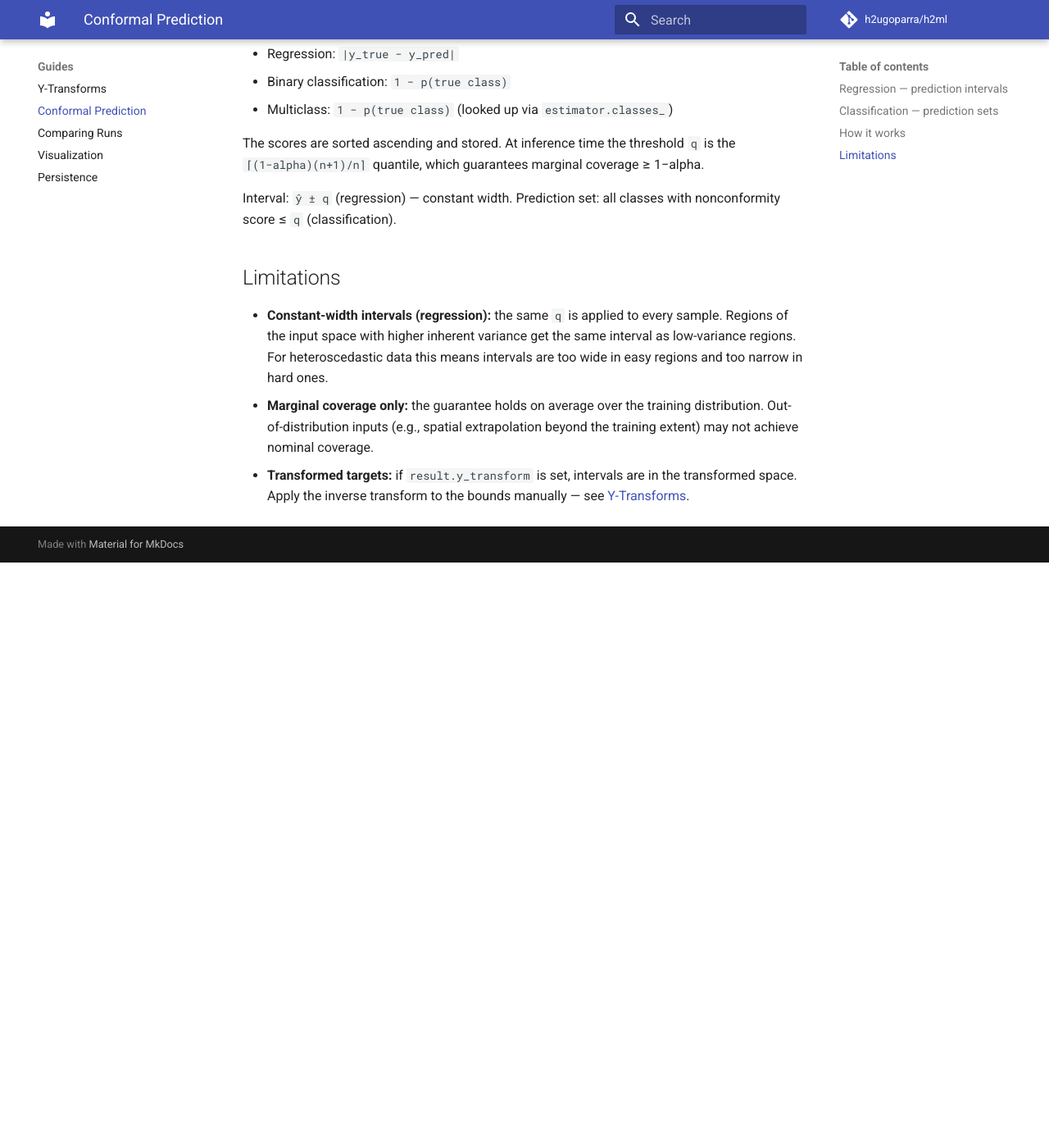
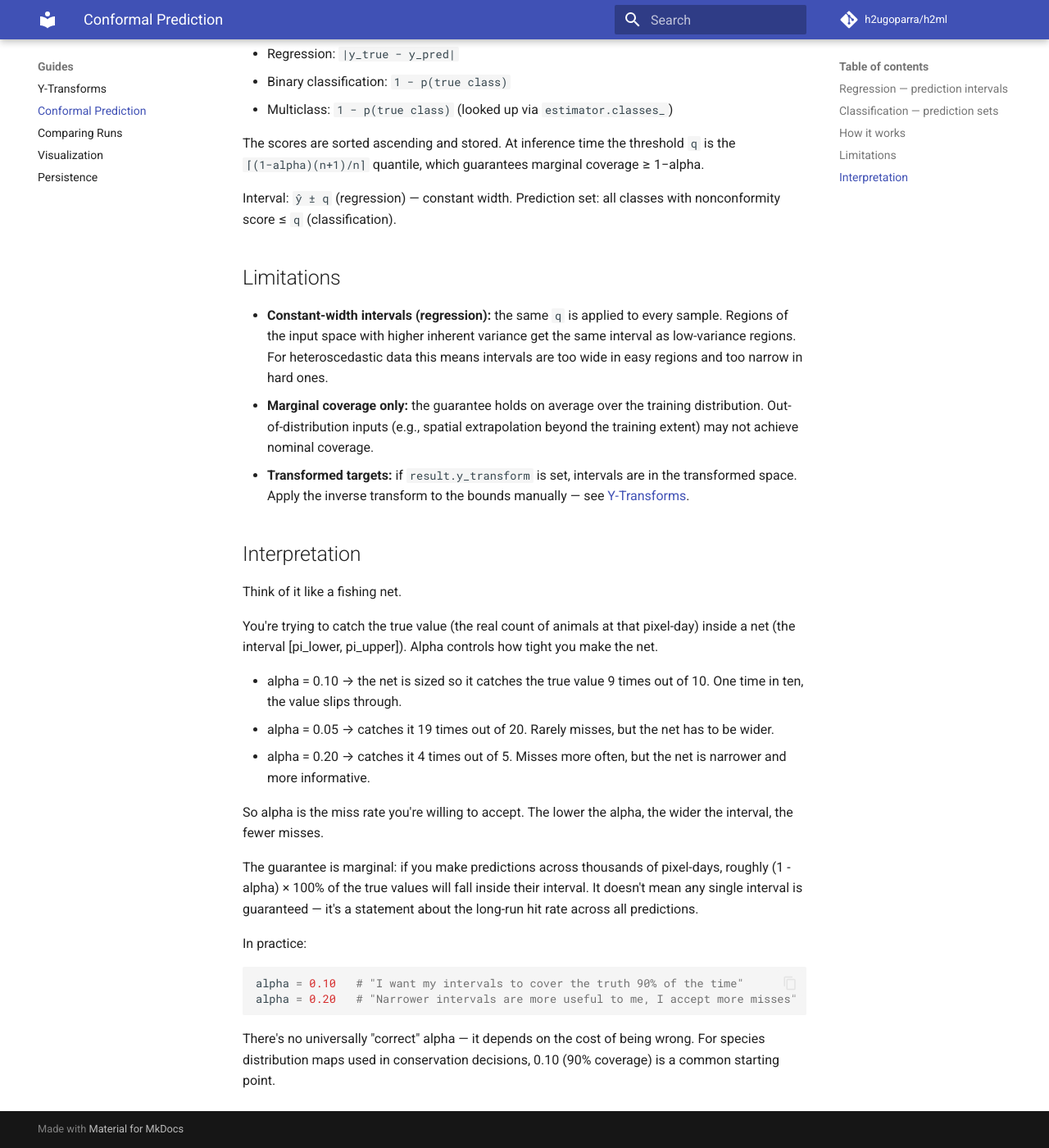
Before and after one commit to h2ugoparra/h2ml, an MkDocs documentation site: the page built from docs/guides/conformal.md, in a window 1280 px wide and 1400 px high, scrolled down 843 px. Shown: the whole window at 82% size. Built offline with MkDocs 1.6.1 and Material for MkDocs 9.7.7, drawn with Linux system fonts in a browser that asks for light colours; comment, search, counter and statistics services are not loaded; before the commit the page ends 1529 px from its top, so only the background shows below that.

Commit message:
Add alpha interpretation and fishing net analogy to conformal guide
Co-Authored-By: Claude Sonnet 4.6 <noreply@anthropic.com>

````diff
--- a/docs/guides/conformal.md
+++ b/docs/guides/conformal.md
@@ -42,3 +42,27 @@ Prediction set: all classes with nonconformity score ≤ `q` (classification).
 - **Constant-width intervals (regression):** the same `q` is applied to every sample. Regions of the input space with higher inherent variance get the same interval as low-variance regions. For heteroscedastic data this means intervals are too wide in easy regions and too narrow in hard ones.
 - **Marginal coverage only:** the guarantee holds on average over the training distribution. Out-of-distribution inputs (e.g., spatial extrapolation beyond the training extent) may not achieve nominal coverage.
 - **Transformed targets:** if `result.y_transform` is set, intervals are in the transformed space. Apply the inverse transform to the bounds manually — see [Y-Transforms](transforms.md).
+
+## Interpretation
+
+Think of it like a fishing net.
+
+You're trying to catch the true value (the real count of animals at that pixel-day) inside a net (the interval [pi_lower, pi_upper]). Alpha
+controls how tight you make the net.
+
+- alpha = 0.10 → the net is sized so it catches the true value 9 times out of 10. One time in ten, the value slips through.
+- alpha = 0.05 → catches it 19 times out of 20. Rarely misses, but the net has to be wider.
+- alpha = 0.20 → catches it 4 times out of 5. Misses more often, but the net is narrower and more informative.
+
+So alpha is the miss rate you're willing to accept. The lower the alpha, the wider the interval, the fewer misses.
+
+The guarantee is marginal: if you make predictions across thousands of pixel-days, roughly (1 - alpha) × 100% of the true values will fall inside their interval. It doesn't mean any single interval is guaranteed — it's a statement about the long-run hit rate across all predictions.
+
+In practice:
+
+```python
+alpha = 0.10   # "I want my intervals to cover the truth 90% of the time"
+alpha = 0.20   # "Narrower intervals are more useful to me, I accept more misses"
+```
+
+There's no universally "correct" alpha — it depends on the cost of being wrong. For species distribution maps used in conservation decisions, 0.10 (90% coverage) is a common starting point.
````
